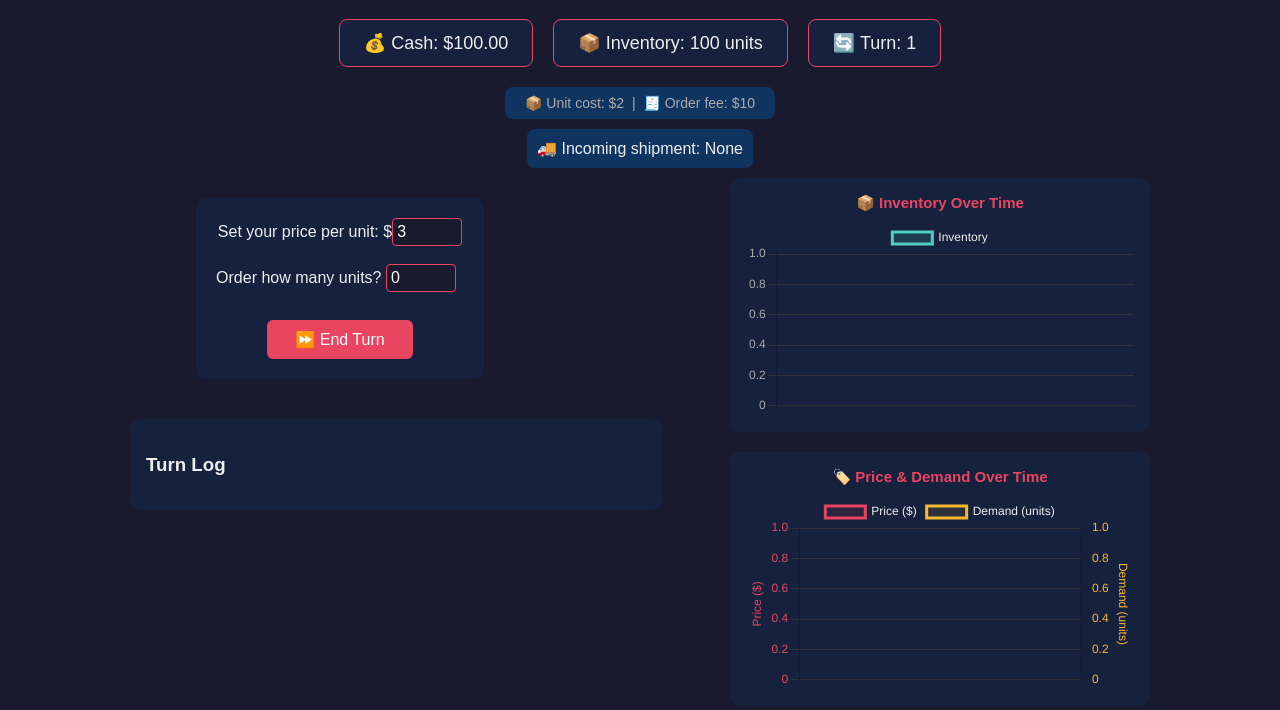
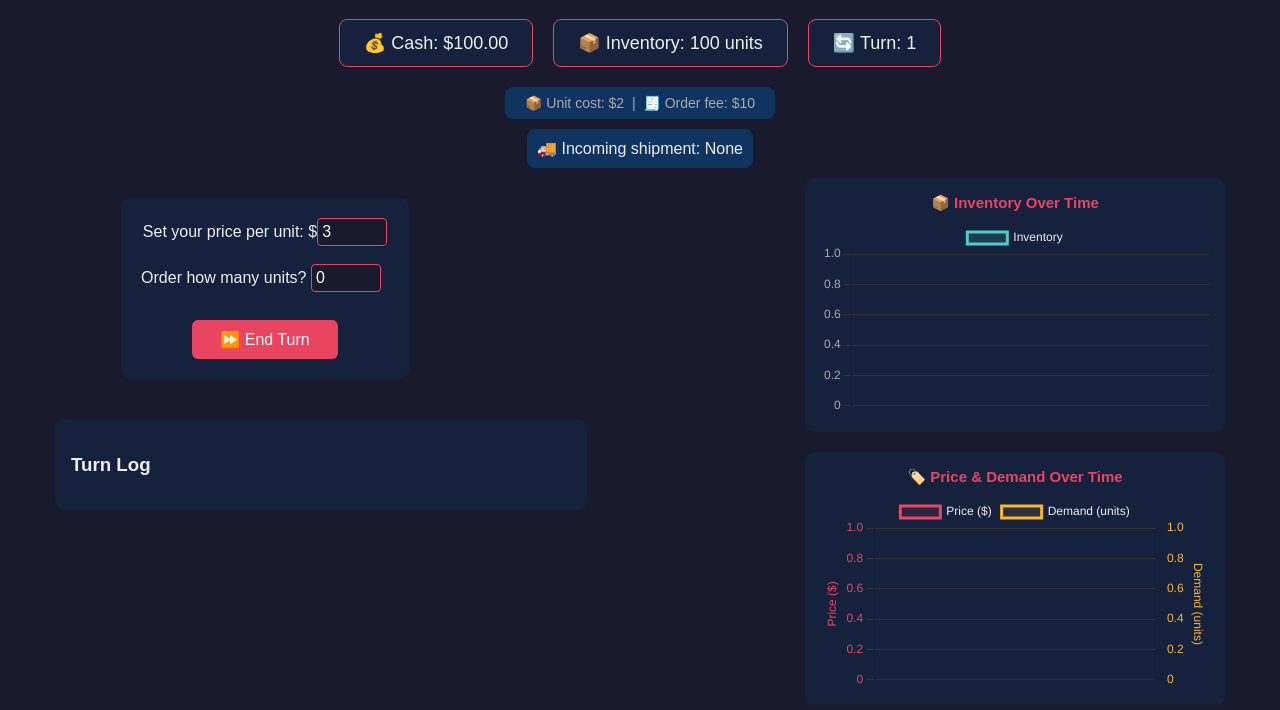
Before and after one commit to alexhocken/supply-chain-game, a plain HTML site: page index.html in a window 1280 px wide. Shown: the part 90-800 px from the top of the page. Drawn offline with nearby package versions, Linux system fonts and the light colour scheme.

Commit message:
Update style.css

```diff
--- a/style.css
+++ b/style.css
@@ -107,7 +107,7 @@ button:hover { background: #c73652; }
   flex-direction: column;
   gap: 20px;
   width: 420px;
-  margin-left: 150px;
+  margin-left: 300px;
 }
 
 .chart-box {
```
